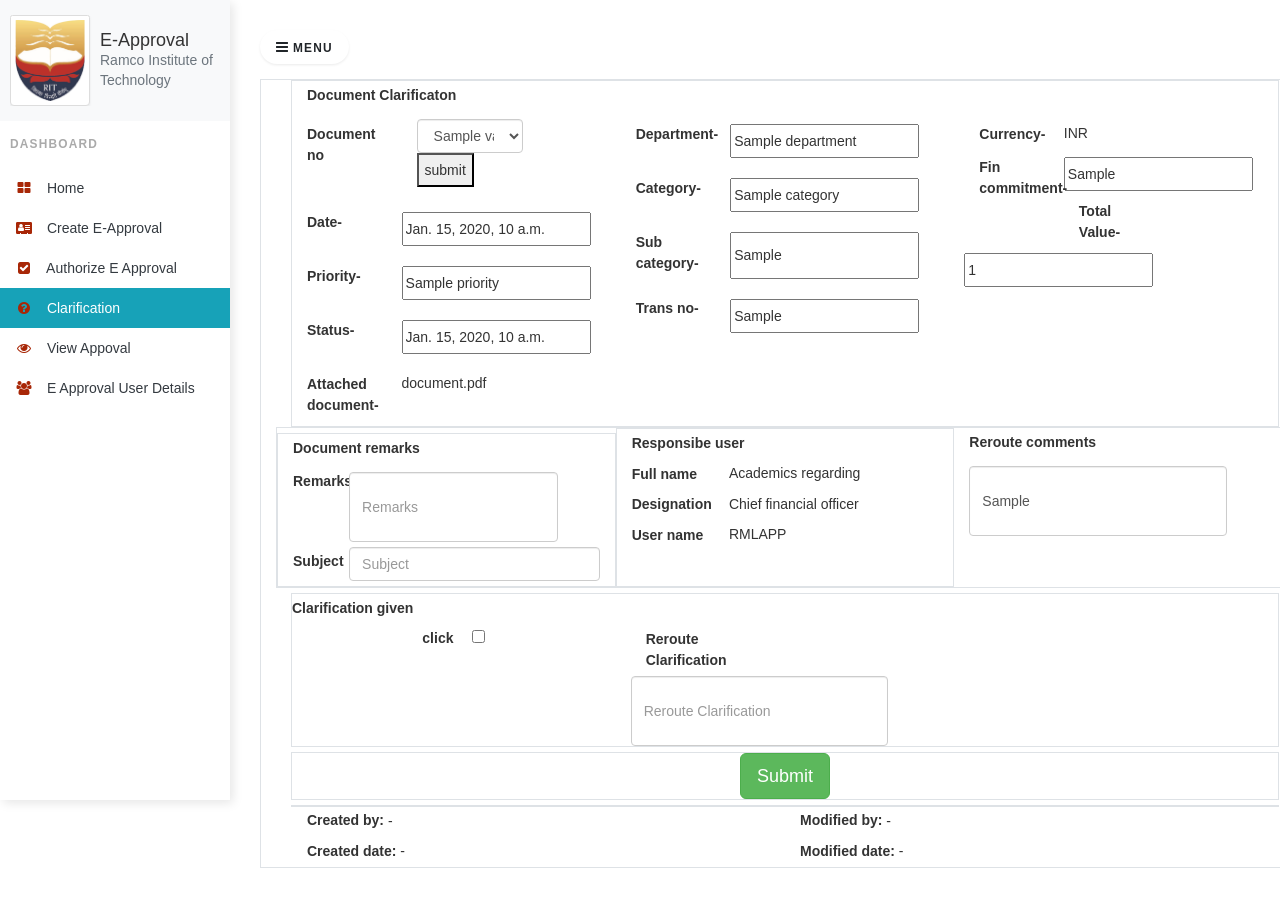
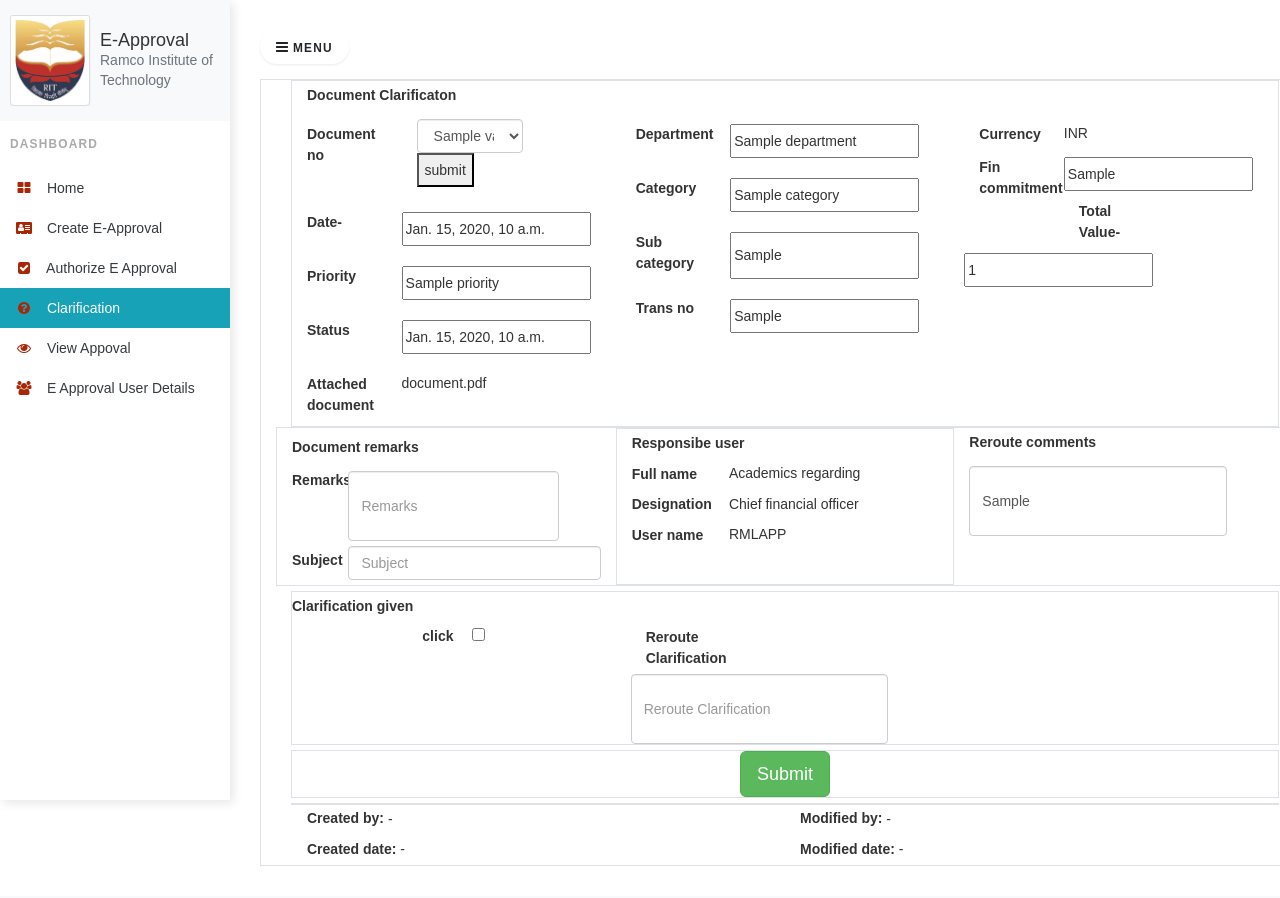
Before and after one commit to ganesaperumal03/E-approval_system, a Django app: template templates/e-approval/clarification.html in a window 1280 px wide; the page is wider, and only the part inside the window is pictured. After the commit the page ends 866 px from the top of that part, so only its background shows below. Run offline with Django 4.2, Linux system fonts and the light colour scheme; the template is opened without the code that fills it: most values are stand-ins (such as "Sample title", 1, 10 or a date in 2020); some libraries are stand-ins or nearby versions.

Commit message:
css corrected

```diff
--- a/static/css/style1.css
+++ b/static/css/style1.css
@@ -52,7 +52,7 @@ main h2 {
 .document-remarks,
 .attachment-details,
 .financial-details {
-  border: 1px solid #ccc;
+  border: 0px;
   padding-top: 2px auto;
   padding-left: 2px auto;
   margin-bottom: 20 px;
--- a/templates/e-approval/approval_user_details.html
+++ b/templates/e-approval/approval_user_details.html
@@ -93,13 +93,14 @@
         background-color: #fff;
       }
       .bordered {
-        border: 1px solid #6c757d;
+        border: 1px solid lightgray;
         padding: 20px;
         margin-bottom: 20px;
         height: 100vh;
         box-sizing: border-box;
         display: flex;
         flex-direction: column;
+        border-radius: 3px;
       }
       .form-group {
         display: flex;
@@ -122,7 +123,7 @@
       }
       .table,
       .buttons {
-        border: 2px solid #6c757d;
+        border: 1px solid gray;
         padding: 20px;
         margin-bottom: 20px;
       }
--- a/templates/e-approval/auth_approval.html
+++ b/templates/e-approval/auth_approval.html
@@ -93,6 +93,7 @@
         font-size: 14px;
         padding: 6px;
         line-height: 1;
+        border-radius: 2px;
       }
       table {
         width: 100%;
--- a/templates/e-approval/clarification.html
+++ b/templates/e-approval/clarification.html
@@ -174,33 +174,33 @@
                   <input id="tag-ans" class="mt-2"value="{{document_data.date}}">
                 </div>
                 <div class="doc-con form-group row mt-2">
-                  <label class="col-sm-4 col-form-label" id="tags">Priority-</label>
+                  <label class="col-sm-4 col-form-label" id="tags">Priority</label>
                   <input id="tag-ans" class="mt-2"value="{{document_data.Priority}}">
                 </div>
                 <div class="doc-con form-group row mt-2">
-                  <label class="col-sm-4 col-form-label" id="tags">Status-</label>
+                  <label class="col-sm-4 col-form-label" id="tags">Status</label>
                   <input id="tag-ans" class="mt-2"value="{{document_data.date}}">
                 </div>
                 <div class="doc-conform-group row mt-2 mb-2">
-                  <label class="col-sm-4 col-form-label" id="tags">Attached document-</label>
+                  <label class="col-sm-4 col-form-label" id="tags">Attached document</label>
                   <span id="tag-ans"> document.pdf </span>
                 </div>
               </div>
               <div class="doc col-md-4">
                 <div class="doc-con form-group row mt-2">
-                  <label class="col-sm-4 col-form-label" id="tags">Department-</label>
+                  <label class="col-sm-4 col-form-label" id="tags">Department</label>
                   <input id="tag-ans" class="mt-2"value="{{document_data.Department}}">
                 </div>
                 <div class="doc-con form-group row mt-2">
-                  <label class="col-sm-4 col-form-label" id="tags">Category-</label>
+                  <label class="col-sm-4 col-form-label" id="tags">Category</label>
                   <input id="tag-ans" class="mt-2"value="{{document_data.Category}}">
                 </div>
                 <div class="doc-con form-group row mt-2">
-                  <label class="col-sm-4 col-form-label" id="tags">Sub category-</label>
+                  <label class="col-sm-4 col-form-label" id="tags">Sub category</label>
                   <input id="tag-ans" class="mt-2"value="{{document_data.Sub_Category}}">
                 </div>
                 <div class="doc-con form-group row mt-2">
-                  <label class="col-sm-4 col-form-label" id="tags">Trans no-</label>
+                  <label class="col-sm-4 col-form-label" id="tags">Trans no</label>
                   <input id="tag-ans" class="mt-2"value="{{document_data.Tran_No}}">
                 </div>
               </div>
@@ -209,11 +209,11 @@
                 <input type="text" hidden name="remarks_document_data"  value="{{remarks_document_data.Document_no}}">
 
                 <div class="doc-con mt-2">
-                  <label class="col-sm-4 col-form-label" id="tags">Currency-</label>
+                  <label class="col-sm-4 col-form-label" id="tags">Currency</label>
                   <span id="tag-ans">INR</span>
                 </div>
                 <div class="doc-con mt-2">
-                  <label class="col-sm-4 col-form-label" id="tags">Fin commitment-</label>
+                  <label class="col-sm-4 col-form-label" id="tags">Fin commitment</label>
                   <input id="tag-ans" class="mt-2"value="{{document_data.fin_commit}}">
                 </div>
                 <div class="doc-con mt-2">
@@ -225,7 +225,7 @@
           </div>
           <!--end of document clarificaiton-->
           <div class="second-sec row border">
-            <div class="document-remarks col-md-4 border">
+            <div class="document-remarks col-md-4 ">
               <div class="document-head">
                 <label >Document remarks</label>
               </div>
--- a/templates/e-approval/index.html
+++ b/templates/e-approval/index.html
@@ -248,7 +248,7 @@
                   <span class="detail-label">Fin.Commitment</span>
                   <select class="detail-value col-md-5" name="fin_commit">
 
-                    <option value="" disabled hidden selected>Select fin_commit</option>
+                    <option value="" disabled hidden selected>Select</option>
                     <option value="Yes">Yes</option>
                     <option value="No">No</option>
                   </select>
```
Also changed, not shown: templates/e-approval/view_approval.html (+6 -6 lines).
